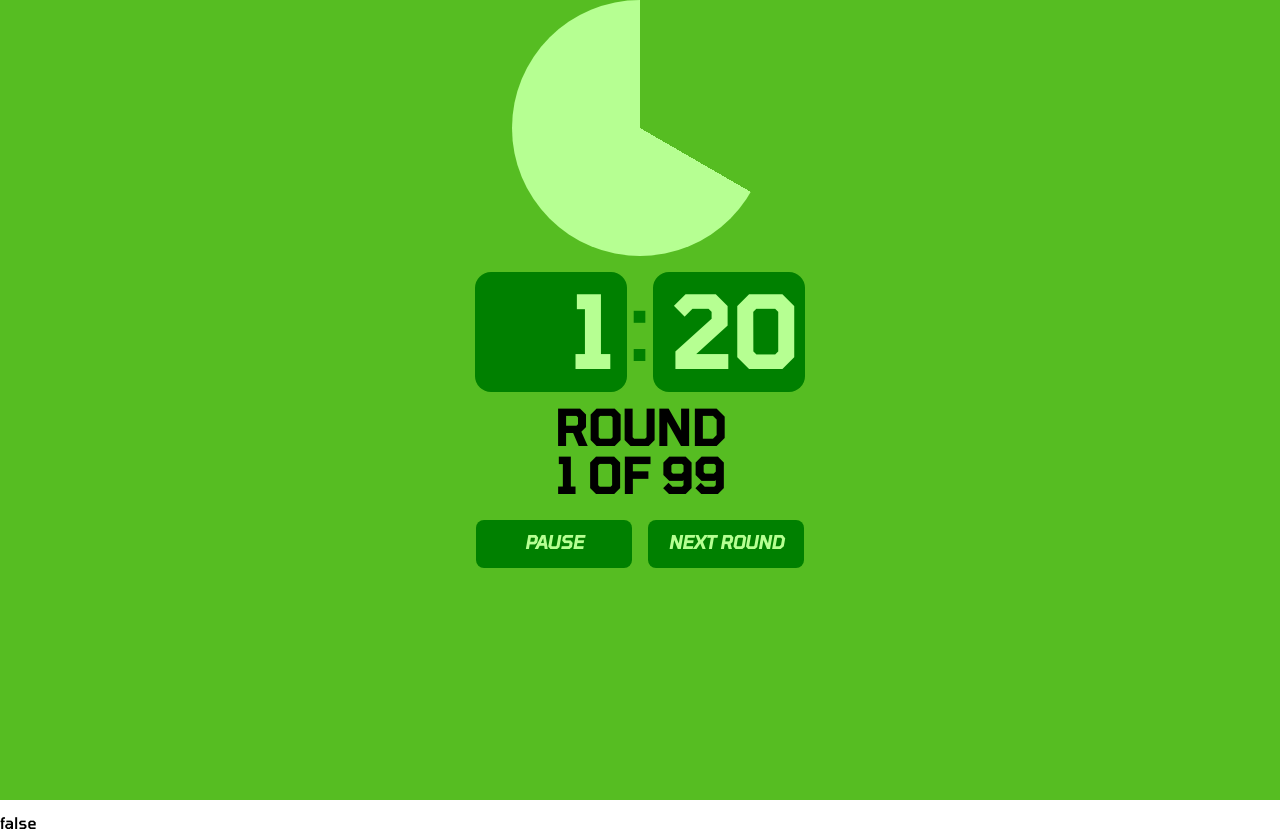
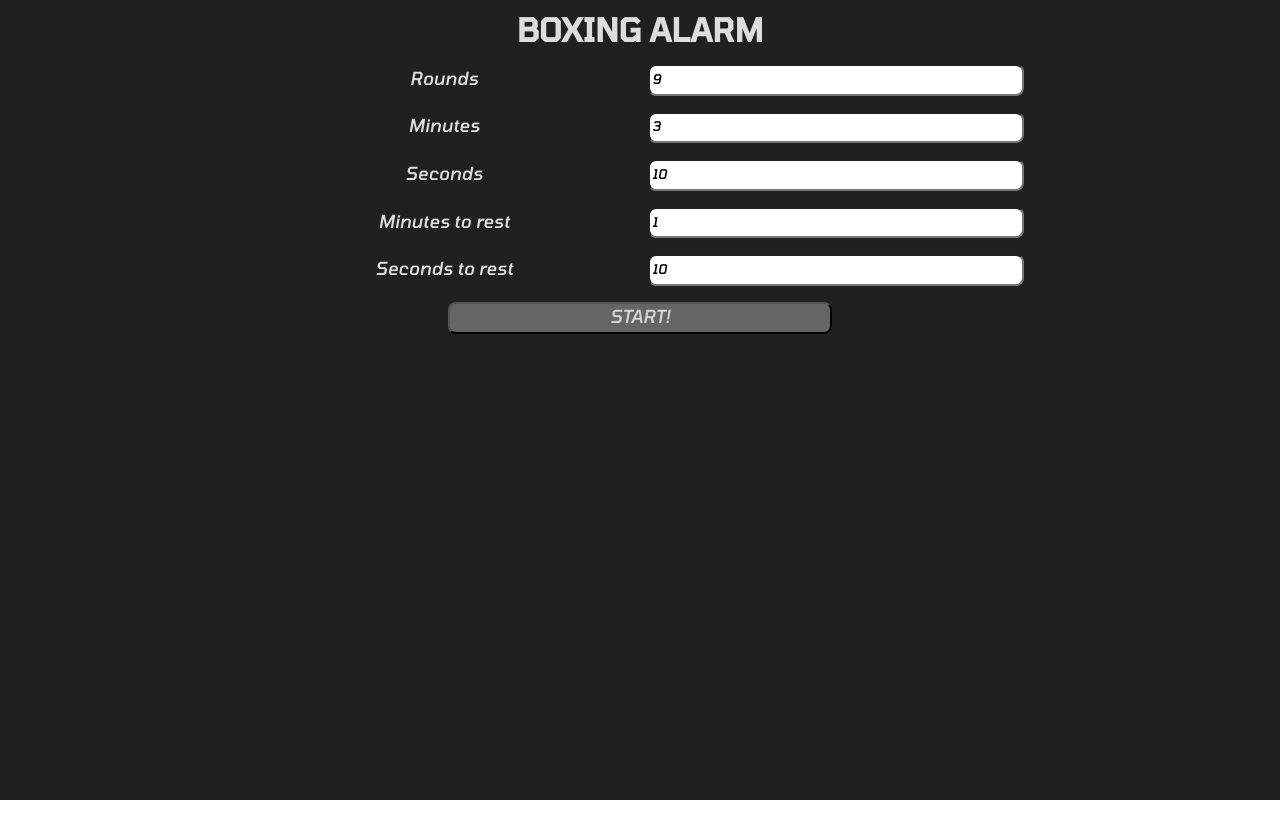
Before and after one commit to AbrahamGM1/BoxingAlarm, an Angular app: page / in a window 1280 px wide. After the commit the page ends 800 px from the top, so only its background shows below. Built offline with nearby package versions, Linux system fonts and the light colour scheme.

Commit message:
Rutas del menu y de la alarma hechas, queda terminar las validaciones y terminar de mejorar el diseño del menú

```diff
--- a/src/app/app.component.html
+++ b/src/app/app.component.html
@@ -1,16 +1,3 @@
 <div class="content">
-  <!--
- <div class="menu" *ngIf="!formsent">
-    <app-menu></app-menu>
-  </div>
-
-  <div class="alarm" *ngIf="formsent">
-  -->
-
-    <app-alarm></app-alarm>
-
-
-  <p>
-    {{formsent}}
-  </p>
+<router-outlet></router-outlet>
 </div>
--- a/src/app/app.routes.ts
+++ b/src/app/app.routes.ts
@@ -1,3 +1,14 @@
 import { Routes } from '@angular/router';
 
-export const routes: Routes = [];
+export const routes: Routes = [
+    {
+        path: '',
+        loadComponent: () =>
+            import('./modules/menu/menu.component').then((c) => c.MenuComponent),
+    },
+    {
+        path: 'alarm',
+        loadComponent: () =>
+            import('./modules/alarm/alarm.component').then((c) => c.AlarmComponent),
+    }
+];
--- a/src/app/modules/alarm/alarm.component.ts
+++ b/src/app/modules/alarm/alarm.component.ts
@@ -92,20 +92,30 @@ export class AlarmComponent {
 
   ngOnInit(): void {
 
-    /**
+
     this.dataService.formData$.subscribe(data => {
       if (data) {
         this.rounds=data.rounds;
         this.realminutes=data.minutes;
         this.realseconds=data.seconds;
+        this.realtime = (this.realminutes*60)+(this.realseconds);
+        this.onepercent = 100/this.realtime;
+
+
+        this.restrounds=data.rounds-1;
         this.restminutes=data.restminutes;
         this.restseconds=data.restseconds;
+        this.resttime = (this.restminutes*60)+(this.restseconds);
+        this.restonepercent = 100/this.resttime;
 
-        this.realtime = (this.realminutes*60)+(this.realseconds);
-        this.onepercent = 100/this.realtime;
+        this.auxminutes = this.realminutes;
+        this.auxseconds = this.realseconds;
+        this.auxpercentage = this.percentage;
+        this.auxtime = (this.realminutes*60)+(this.realseconds);
+        this.auxonepercent = this.onepercent;
+
       }
-    }); */
-
+    });
     this.startcountdown(false)
   }
 
--- a/src/app/modules/menu/menu.component.html
+++ b/src/app/modules/menu/menu.component.html
@@ -32,10 +32,10 @@
             <div *ngIf="form.get('restseconds')?.invalid && form.get('restseconds')?.touched">
                 <small>Campo requerido y debe ser minimo 0 pero menor a 60</small>
             </div>
+        </div>
+        <div class="submit">
+            <button type="submit" [disabled]="form.invalid">START!</button>
+        </div>
 
-            <button type="submit" [disabled]="form.invalid">GO!</button>
-
-
-        </div>
         </form>
 </div>
--- a/src/app/modules/menu/menu.component.scss
+++ b/src/app/modules/menu/menu.component.scss
@@ -7,11 +7,13 @@
     & h1 {
         margin: 0;
         text-align: center;
-        margin-bottom: 1rem;
+        padding-top: 1rem;
+        padding-bottom: 1rem;
+
     }
 
     .formrounds{
-        width: 80%;
+        width: 60%;
         margin: 0 auto;
         display: grid;
         grid-template-columns: 1fr 1fr;
@@ -21,6 +23,42 @@
 
         & input {
             border-radius: 8px;
+            height: 1.6rem;
+            font-family: 'Tomorrow', sans-serif;
+            font-style: italic;
+        }
+
+        & label {
+            font-size: large;
+            display: flex;
+            justify-content: center;
+            align-items: center;
+        }
+
+    }
+
+    .submit{
+        display: flex;
+        width: 100%;
+        margin: 0 auto;
+        justify-content: center;
+        margin-top: 1rem;
+
+        & button {
+            width: 30%;
+            height: 2rem;
+            font-family: 'Tomorrow', sans-serif;
+            font-style: italic;
+            font-size: large;
+            border-radius: 8px;
+            background-color: rgb(101, 101, 101);
+            color: rgb(211, 211, 211);
+            transition: 100ms;
+        }
+
+        & button:active{
+            font-size: small;
+            transform: scale(0.98); /* Efecto de "presión" */
         }
 
     }
--- a/src/app/modules/menu/menu.component.ts
+++ b/src/app/modules/menu/menu.component.ts
@@ -2,6 +2,7 @@ import { Component } from '@angular/core';
 import { ReactiveFormsModule, FormGroup, Validators, FormBuilder } from '@angular/forms';
 import { FormDataService } from '../../services/form-data.service';
 import { CommonModule } from '@angular/common';
+import { Router } from '@angular/router';
 
 @Component({
   selector: 'app-menu',
@@ -13,13 +14,13 @@ import { CommonModule } from '@angular/common';
 export class MenuComponent {
   form: FormGroup;
 
-  constructor(private fb: FormBuilder, private dataService: FormDataService){
+  constructor(private fb: FormBuilder, private dataService: FormDataService, private router:Router){
     this.form = fb.group({
-      rounds: [[Validators.required, Validators.min(1), Validators.max(99)]],
-      minutes: [[Validators.required, Validators.min(1), Validators.max(59)]],
-      seconds: [[Validators.required, Validators.min(1), Validators.max(59)]],
-      restminutes: [[Validators.required, Validators.min(1), Validators.max(59)]],
-      restseconds:  [[Validators.required, Validators.min(1), Validators.max(59)]]
+      rounds: [9,[Validators.required, Validators.min(1), Validators.max(99)]],
+      minutes: [3,[Validators.required, Validators.min(1), Validators.max(59)]],
+      seconds: [10,[Validators.required, Validators.min(1), Validators.max(59)]],
+      restminutes: [1,[Validators.required, Validators.min(1), Validators.max(59)]],
+      restseconds:  [10,[Validators.required, Validators.min(1), Validators.max(59)]]
     })
   }
 
@@ -27,7 +28,7 @@ export class MenuComponent {
     if(this.form.valid){
       this.dataService.setFormData(this.form.value);
       this.dataService.formsent.set(true);
-      console.log(this.form.value)
+      this.router.navigate(['/alarm']);
     }
   }
 
```
